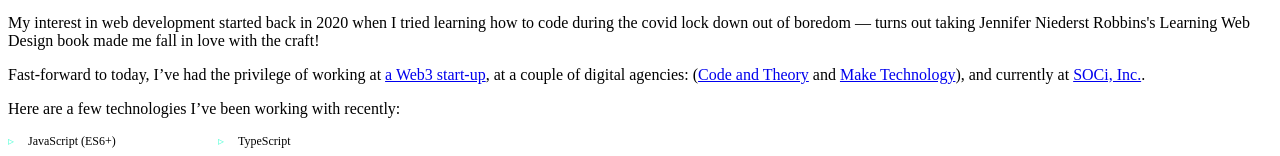
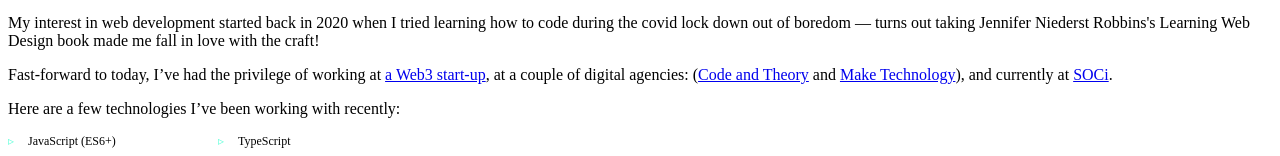
Before and after one commit to stephmunez/portfolio-website-v2, a Next.js app: page / in a window 1280 px wide. Shown: the part 3366-3522 px from the top of the page. Built offline with nearby package versions, Linux system fonts and the light colour scheme.

Commit message:
Update About.js

```diff
--- a/components/About/About.js
+++ b/components/About/About.js
@@ -107,7 +107,7 @@ const About = () => {
               {')'}, and currently at{' '}
               <Link href='https://www.meetsoci.com/'>
                 <a className='text-aquamarine hover:underline active:underline'>
-                  SOCi, Inc.
+                  SOCi
                 </a>
               </Link>
               .
```
